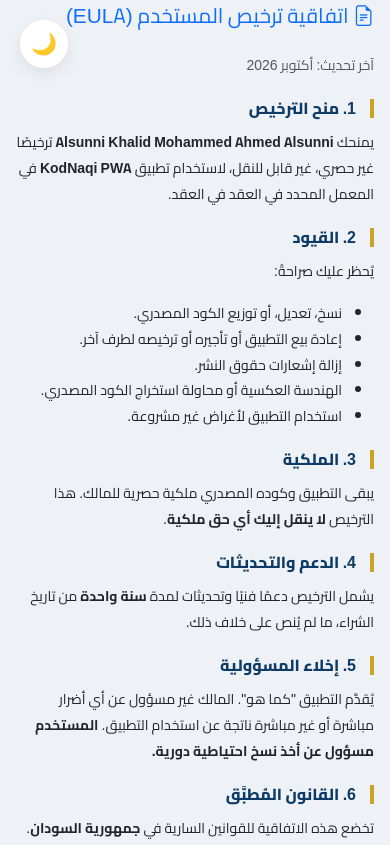
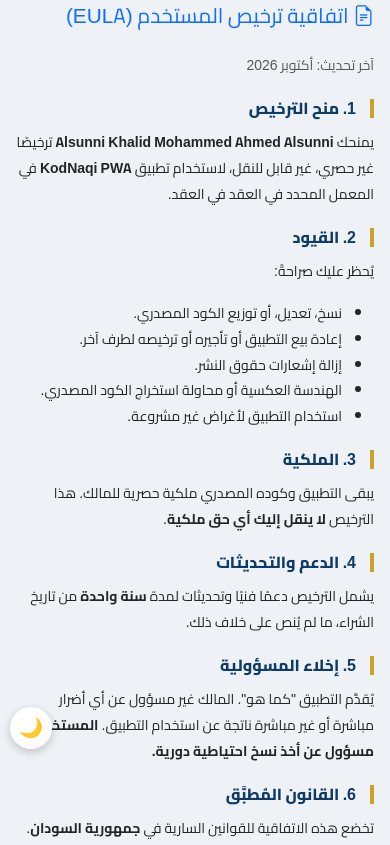
Before and after one commit to Alsunni707/kodnaqi-app, a plain HTML site: page eula.html in a window 390 px wide. Shown: the top 845 px of the page. Drawn offline with Linux system fonts and the light colour scheme; files whose address does not match are found by name.

Commit message:
fix: شارة المطوّر + نقل زر الوضع الليلي + زر الترخيص

```diff
--- a/theme.css
+++ b/theme.css
@@ -1123,3 +1123,47 @@ html[data-theme="dark"] .btn-outline-primary {
   color: var(--kn-accent) !important;
   border-color: var(--kn-accent) !important;
 }
+
+/* ═══════════════════════════════════════════════════
+   🌙 إصلاح زر الوضع الليلي — لا يغطي الوقت
+   ═══════════════════════════════════════════════════ */
+.kn-theme-toggle {
+  position: fixed;
+  top: auto !important;
+  left: auto !important;
+  bottom: 90px !important;
+  left: 12px !important;
+  width: 44px !important;
+  height: 44px !important;
+  border-radius: 50%;
+  border: none;
+  background: var(--kn-surface);
+  color: var(--kn-primary);
+  box-shadow: 0 3px 10px rgba(0,0,0,0.2);
+  cursor: pointer;
+  font-size: 1.2rem;
+  display: flex;
+  align-items: center;
+  justify-content: center;
+  transition: all 0.25s ease;
+  z-index: 9997;
+}
+
+.kn-theme-toggle:active {
+  transform: scale(0.9);
+}
+
+body.dark-mode .kn-theme-toggle {
+  background: var(--kn-surface);
+  color: var(--kn-accent);
+}
+
+/* على الموبايل — فوق الشريط السفلي */
+@media (max-width: 575.98px) {
+  .kn-theme-toggle {
+    bottom: 95px !important;
+    left: 10px !important;
+    width: 42px !important;
+    height: 42px !important;
+  }
+}
```
Also changed, not shown: index.html (+3 -0 lines), license.js (+13 -2 lines).
